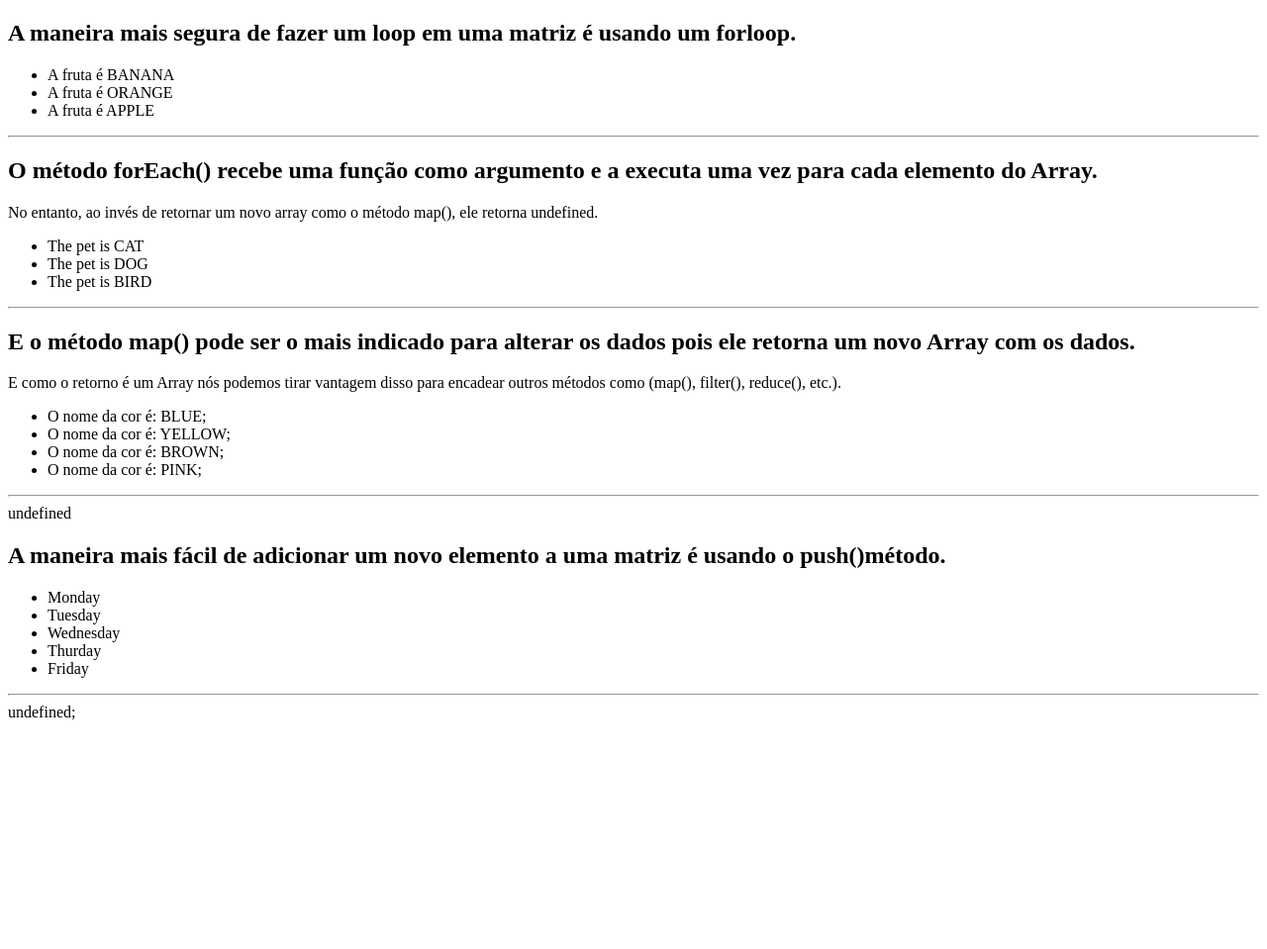
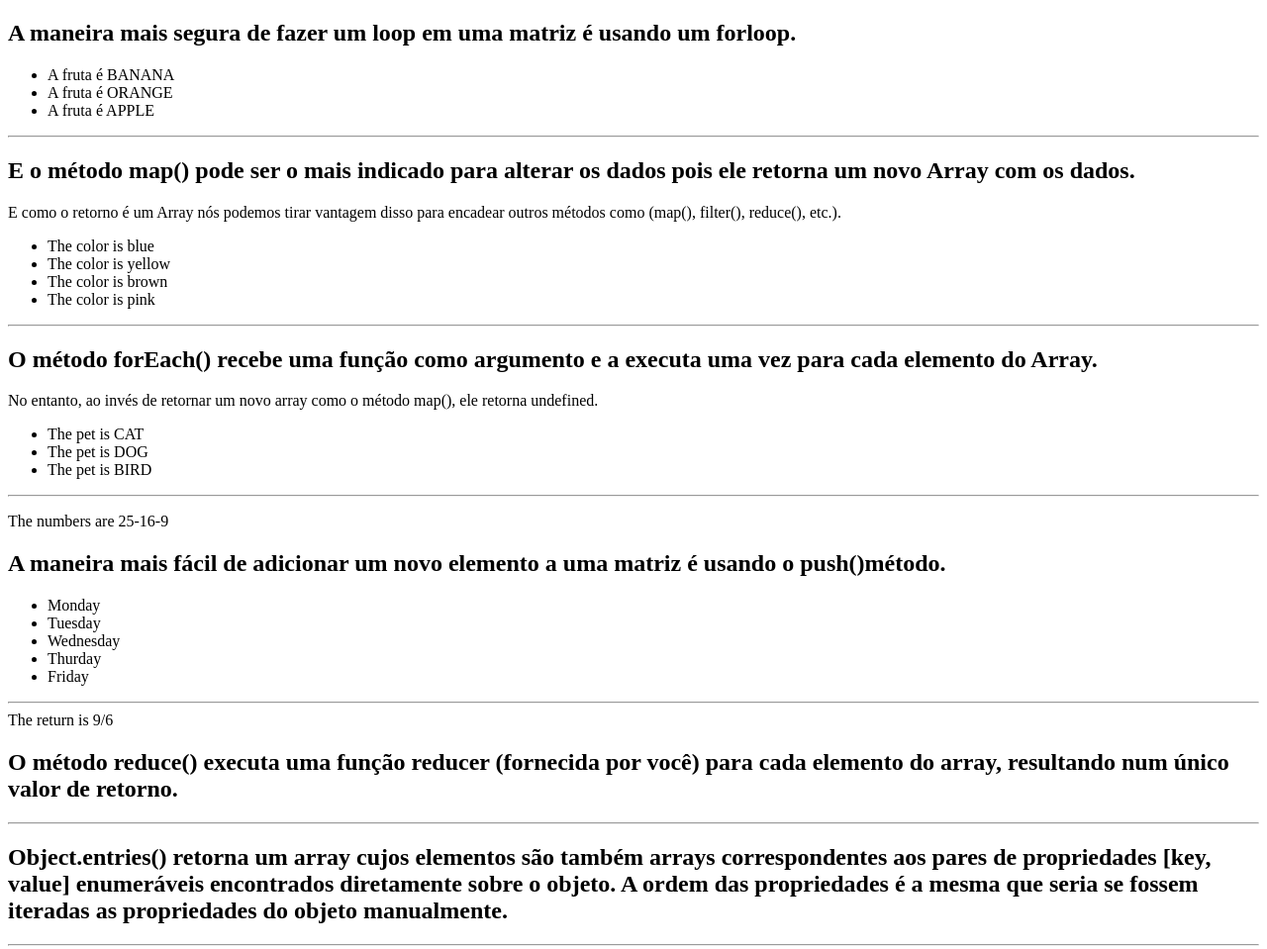
Before and after one commit to renatamoss/estudo-javascript, a plain HTML site: page exercicios_metodos_js_arrays/index.html in a window 1280 px wide. Shown: the top 959 px of the page at 99% size. Before the commit the page ends 800 px from the top, so only its background shows below. Drawn offline with Linux system fonts and the light colour scheme.

Commit message:
reduce entries values

```diff
--- a/exercicios_metodos_js_arrays/Filter/index.js
+++ b/exercicios_metodos_js_arrays/Filter/index.js
@@ -1,10 +1,15 @@
 
 function Filter() {
 
-    const numbers = [9, 6, 3, 0].filter(x => x >= 6);
+    //dados
+    const numbers = [9, 6, 3, 0];
 
-    console.log(numbers);
-
-}
+    //tela
+    return ` The return is
+    ${numbers.map((item) => {
+    return item
+    }).filter(x => x >= 6).join("/")}
+    `
+};
 
 export default Filter;
--- a/exercicios_metodos_js_arrays/Map/index.js
+++ b/exercicios_metodos_js_arrays/Map/index.js
@@ -1,24 +1,19 @@
 //Map imprimindo no HTML
 export function MapMetodHTML() {
 
+    //dados
     const colors = [`blue`, `yellow`, `brown`, `pink`];
 
-    // abre ul
-    let $arrayLine = `<ul>`;
-
-    //executa o map
-    colors.map(function myFunction(color) {
-        $arrayLine += `<li> O nome da cor é: ${color.toUpperCase()}; </li> `
-    })
-
-    //fecha ul
-    $arrayLine += `</ul>`;
-
+    //tela
     return `
     <div>
         <h2>E o método map() pode ser o mais indicado para alterar os dados pois ele retorna um novo Array com os dados.</h2>
         <p> E como o retorno é um Array nós podemos tirar vantagem disso para encadear outros métodos como (map(), filter(), reduce(), etc.). </p>
-        ${$arrayLine}
+        <ul>
+            ${colors.map((color) => {
+            return `<li> The color is ${color}</li>`
+            }).join('')}
+        </ul>
         <hr>
     </div>
 `
@@ -48,7 +43,7 @@ export function MapMetod() {
 
     //método string com map: retorna item ou outros parâmetros (index, array)
     names.map((item) => {
-        console.log (item.toUpperCase())
+        console.log(item.toUpperCase())
     })
 
 };
--- /dev/null
+++ b/exercicios_metodos_js_arrays/Reduce/Entries/Entries.js
@@ -0,0 +1,25 @@
+export function Entries() {
+
+    const pets = [
+        {
+            name: `dog`,
+            age: 5
+        },
+        {
+            name: `cat`,
+            age: 8
+        }
+    ]
+
+    const cadastro = Object.entries(pets)
+    console.log(cadastro)
+
+    return `
+        <div>
+        <h2> Object.entries() retorna um array cujos elementos são também arrays correspondentes aos pares de propriedades
+        [key, value] enumeráveis encontrados diretamente sobre o objeto. A ordem das propriedades é a mesma que
+        seria se fossem iteradas as propriedades do objeto manualmente. </h2>
+        <hr>
+        </div>
+        `
+}
--- /dev/null
+++ b/exercicios_metodos_js_arrays/Reduce/index.js
@@ -0,0 +1,24 @@
+export function Reduce() {
+
+    const produtos = [
+        {
+            nome: `celular`,
+            preco: 400
+        },
+        {
+            nome: `carregador`,
+            preco: 100
+        }
+    ]
+
+    const total = produtos.map(item => item.preco * 2).reduce((acumulador, valorItem) => acumulador + valorItem, 0) //O 0 é o valor inicial
+    console.log(total)
+
+    return `
+    <div>
+        <h2>O método reduce() executa uma função reducer (fornecida por você) para cada elemento do array, resultando num único valor de retorno. </h2>
+
+        <hr>
+    </div>
+    `
+};
--- /dev/null
+++ b/exercicios_metodos_js_arrays/Values/Values.js
@@ -0,0 +1,20 @@
+export function Values() {
+
+    const cadastro = [
+        {
+            name: `Paul`,
+            age: 30
+        },
+        {
+            name: `Lisa`,
+            age: 25
+        }
+
+    ]
+
+
+    console.log(Object.values(cadastro));
+    console.log(cadastro[0].name)
+
+
+}
--- a/exercicios_metodos_js_arrays/forEachXmap/index.js
+++ b/exercicios_metodos_js_arrays/forEachXmap/index.js
@@ -7,9 +7,14 @@ function forEachXmap() {
     console.log(numbersForeach) //underfine
 
     //Exemplo retorno map: devolve um novo array
-    const numbersMap = numbers.map(element => element * element).filter(x => x >= 9);
-    console.log(numbersMap) //25, 16 , 9
-
+    //tela
+    return `
+    <p> The numbers are
+        ${numbers.map((element) => {
+            return element * element
+        }).filter(x => x >= 9).join('-')}
+    </p>
+    `
 }
 
 export default forEachXmap;
--- a/exercicios_metodos_js_arrays/index.html
+++ b/exercicios_metodos_js_arrays/index.html
@@ -5,8 +5,7 @@
     <meta charset="UTF-8">
     <meta http-equiv="X-UA-Compatible" content="IE=edge">
     <meta name="viewport" content="width=device-width, initial-scale=1.0">
-    <title>Exercício 01 - Reduce
-    </title>
+    <title>  </title>
 </head>
 
 <body>
--- a/exercicios_metodos_js_arrays/main.js
+++ b/exercicios_metodos_js_arrays/main.js
@@ -4,18 +4,25 @@ import { Push } from "./Push/index.js";
 import { MapMetodHTML } from "./Map/index.js";
 import forEachXmap from "./forEachXmap/index.js"
 import Filter from "./Filter/index.js"
+import { Reduce } from "./Reduce/index.js";
+import { Entries } from "./Reduce/Entries/Entries.js";
+import { Values } from "./Values/Values.js";
+
 
 const $root = document.querySelector("#root");
 
 $root.insertAdjacentHTML("beforeend", `
 
 ${ArrayLop()}
+${MapMetodHTML()}
 ${ForEach()}
-${MapMetodHTML()}
 ${forEachXmap()}
 
 ${Push()}
-${Filter()};
+${Filter()}
+${Reduce()}
+${Entries()}
+${Values()}
 
 
 `);
```
